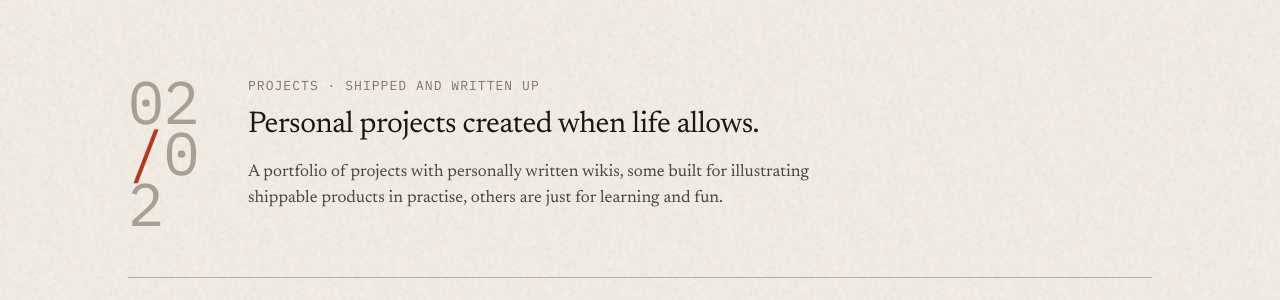
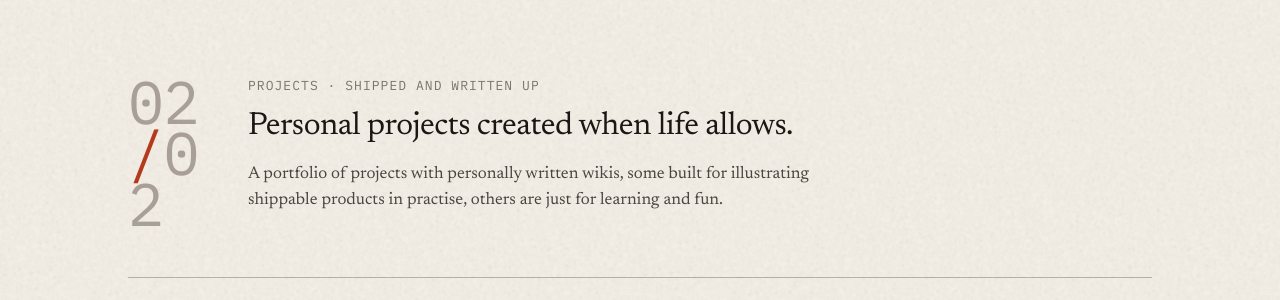
Before and after one commit to JAYJAYBEE303/jayjaybee-site, a Jekyll site: the page built from projects/index.html, in a window 1280 px wide. Shown: the part 188-488 px from the top of the page. Built offline with Jekyll 4.4.1, drawn with Linux system fonts in a browser that asks for light colours.

Commit message:
proj-hero-b title: bump to 2rem, anchored to the featured work-title floor
Feedback: subhead scale (max 1.875rem) read too small next to the
project card titles below. Tested --fs-headline (max 3.25rem, wraps
to 2 lines everywhere) and .work-item--featured .work-title's own
scale (clamp(2rem, 3vw+1rem, 2.875rem), also wraps at its max). 2rem
is that clamp's floor — deliberately anchored to 'at least as big as
a project title gets', not an arbitrary pick — and holds one line at
every width tested (375 / ~800 / ~980px). Left unclamped rather than
scaling with viewport, since scaling it up reintroduces the wrap.

cache-bust: layout.css 47->48, global.css 55->56

Co-Authored-By: Claude Sonnet 5 <noreply@anthropic.com>

```diff
--- a/_layouts/default.html
+++ b/_layouts/default.html
@@ -119,7 +119,7 @@
     })();
   </script>
 
-  <link rel="stylesheet" href="/assets/css/global.css?v=55" />
+  <link rel="stylesheet" href="/assets/css/global.css?v=56" />
 </head>
 <body>
   <a class="skip-link" href="#main">Skip to content</a>
--- a/assets/css/global.css
+++ b/assets/css/global.css
@@ -16,7 +16,7 @@
    ========================================================================= */
 
 @import url('variables.css?v=41');
-@import url('layout.css?v=47');
+@import url('layout.css?v=48');
 @import url('components.css?v=49');
 @import url('wiki.css?v=7');
 
--- a/assets/css/layout.css
+++ b/assets/css/layout.css
@@ -291,18 +291,24 @@
   color: var(--fg-faint);
 }
 .proj-hero-b__n-slash { color: var(--accent); }
-/* --fs-subhead (not --fs-headline): the copy runs to ~45 characters,
-   and at headline scale that wraps to two lines on every viewport
-   width tested (375 / 640 / 800px) — the one-line reading is the
-   wanted one. --fs-subhead + --lh-snug is the same pairing h3 already
-   uses (global.css), so this borrows an existing type-scale step
-   rather than inventing a size between the two. text-wrap: balance
-   stays as a fallback only — if the copy ever grows past what fits,
-   it degrades to two even lines instead of overflowing. */
+/* font-size: 2rem, not a token or clamp(). The copy runs to ~45
+   characters and needs to stay on one line (tested 375/~800/~980px);
+   at --fs-headline scale (max 3.25rem) it wraps to two lines
+   everywhere, and even --fs-subhead (max 1.875rem, the prior value
+   here) read too small against the work-item titles below. 2rem is
+   the FLOOR of .work-item--featured .work-title's own clamp
+   (clamp(2rem, 3vw + 1rem, 2.875rem)) — a deliberate anchor to "at
+   least as big as a project title ever gets", not an arbitrary
+   number. Not itself clamped: letting it scale up with viewport
+   width the way the featured titles do reintroduces the two-line
+   wrap on wide screens, and this component isn't the featured card
+   titles' equal in the hierarchy, just close in size. text-wrap:
+   balance stays as a fallback — if the copy grows past what fits, it
+   degrades to two even lines instead of overflowing. */
 .proj-hero-b__title {
   font-family: var(--font-serif);
   font-weight: var(--fw-regular);
-  font-size: var(--fs-subhead);
+  font-size: 2rem;
   line-height: var(--lh-snug);
   letter-spacing: var(--tr-headline);
   color: var(--fg);
```
